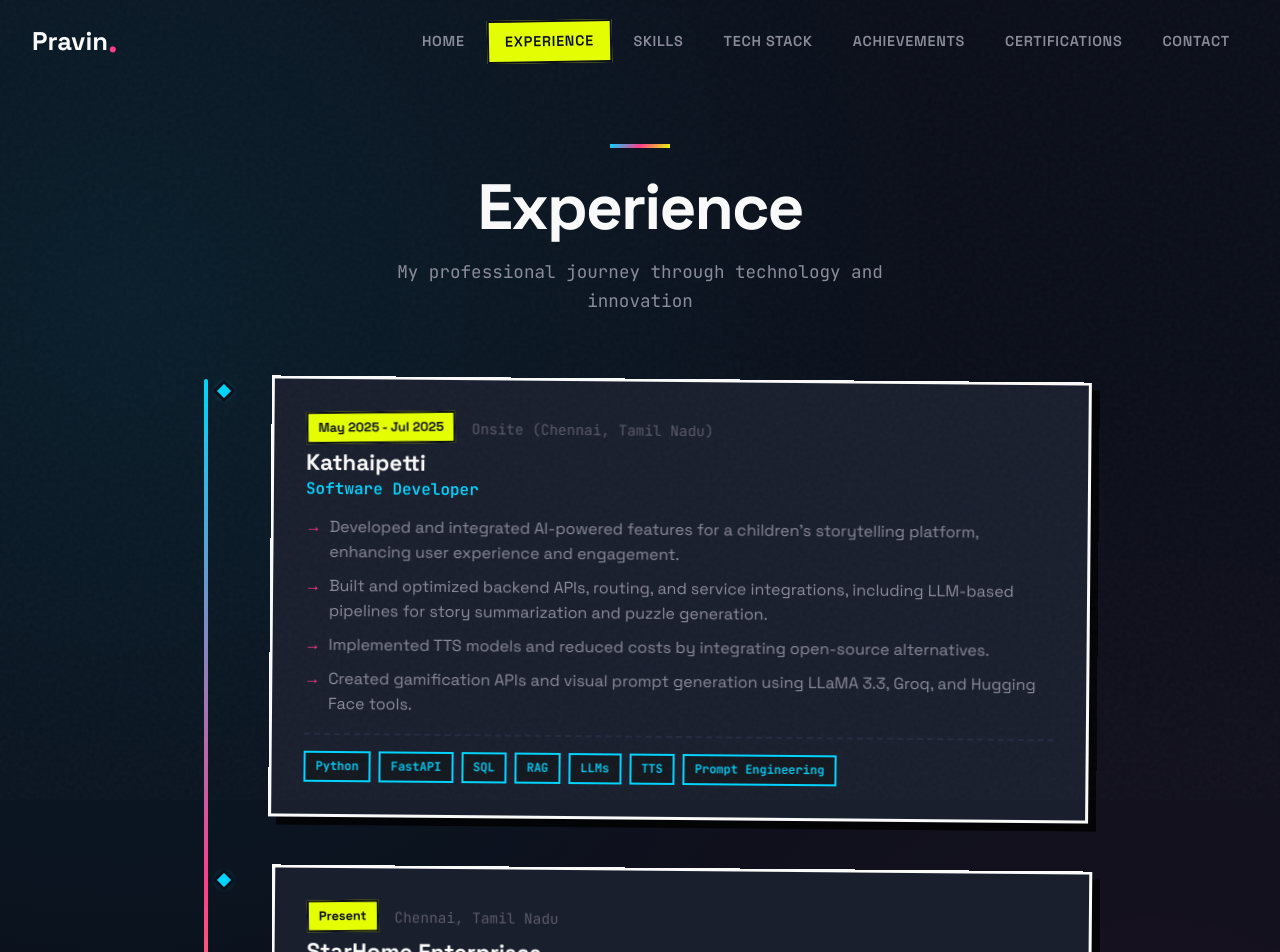
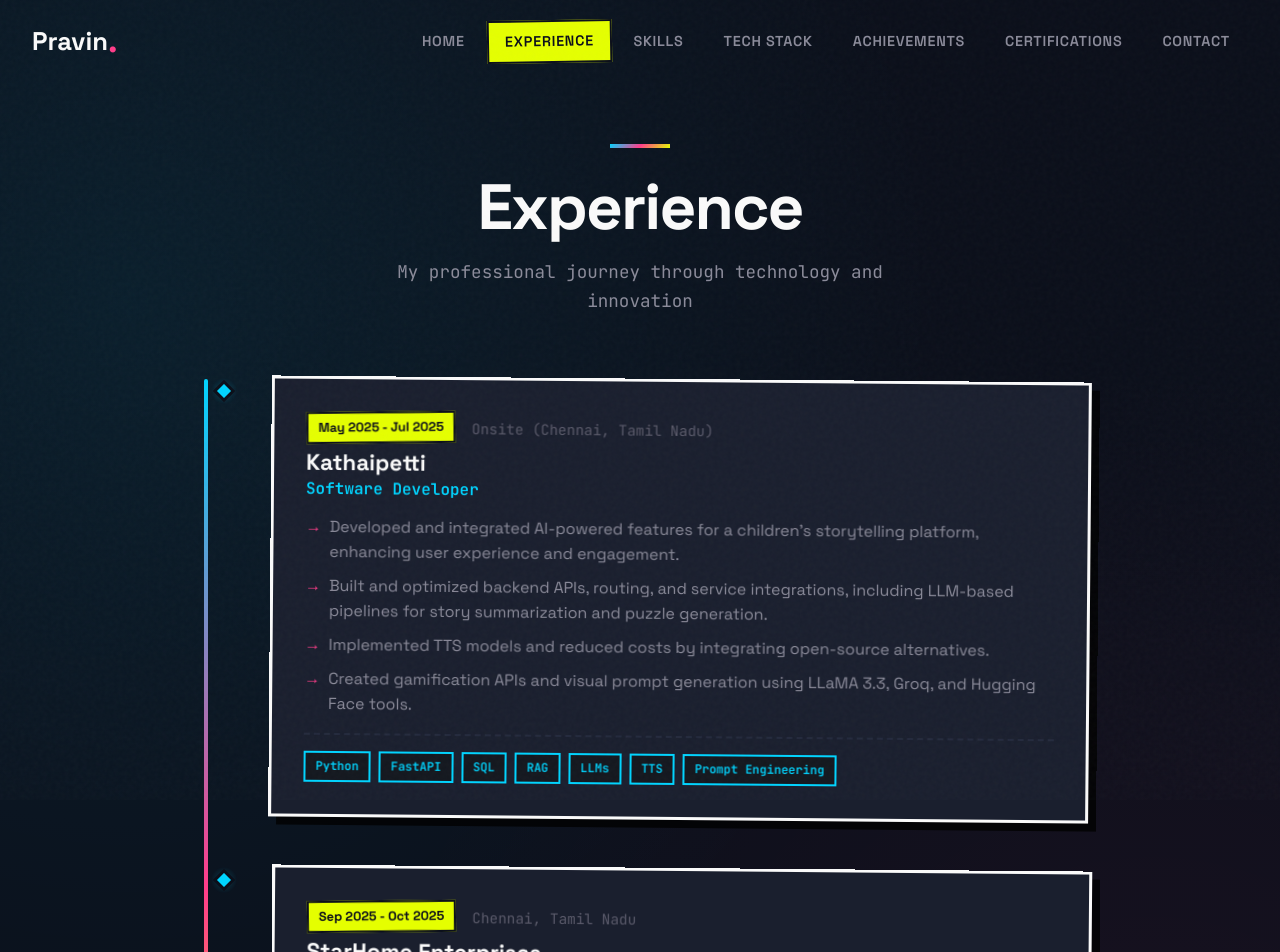
Before and after one commit to pravinkannan18/Portfoilo, a React (Vite) app: page /experience in a window 1280 px wide. Shown: the top 952 px of the page. Built offline with nearby package versions, Linux system fonts and the light colour scheme.

Commit message:
feat: Update experience duration for AI Specialist role at StarHome Enterprises

```diff
--- a/src/pages/Experience.jsx
+++ b/src/pages/Experience.jsx
@@ -23,7 +23,7 @@ const Experience = () => {
             company: "StarHome Enterprises",
             role: "AI Specialist",
             location: "Chennai, Tamil Nadu",
-            duration: "Present",
+            duration: "Sep 2025 - Oct 2025",
             description: [
                 "Contributed to building and scaling the company's digital and brand presence by applying generative AI, automation, and modern web technologies.",
                 "Designed and produced high-quality advertising creatives, including AI-generated images and short-form videos.",
```
